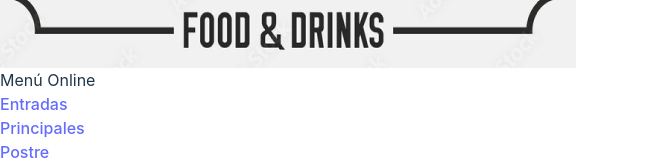
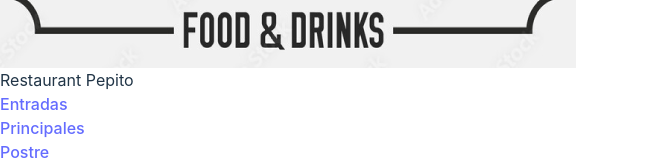
Before and after one commit to juangperezdev/ecommerce-juan, a React (Vite) app: page / in a window 1280 px wide. Shown: the part 194-354 px from the top of the page, without its empty margins (0-666 px from the left). Built offline with nearby package versions, Linux system fonts and the light colour scheme; no server answers.

Commit message:
change name restaurant

```diff
--- a/src/components/Header/Logo/Logo.jsx
+++ b/src/components/Header/Logo/Logo.jsx
@@ -8,7 +8,7 @@ const Logo = () => {
         <div className="flex items-center justify-between w-full p20" >
           <div className="flex items-center">
           <img src={logo} alt="Logo" className="h-8 w-18 mr-2" />
-          <span className="text-white text-lg pr-12 font-semibold">Menú Online</span>
+          <span className="text-white text-lg pr-12 font-semibold">Restaurant Pepito</span>
           </div>
         </div>
 
```
